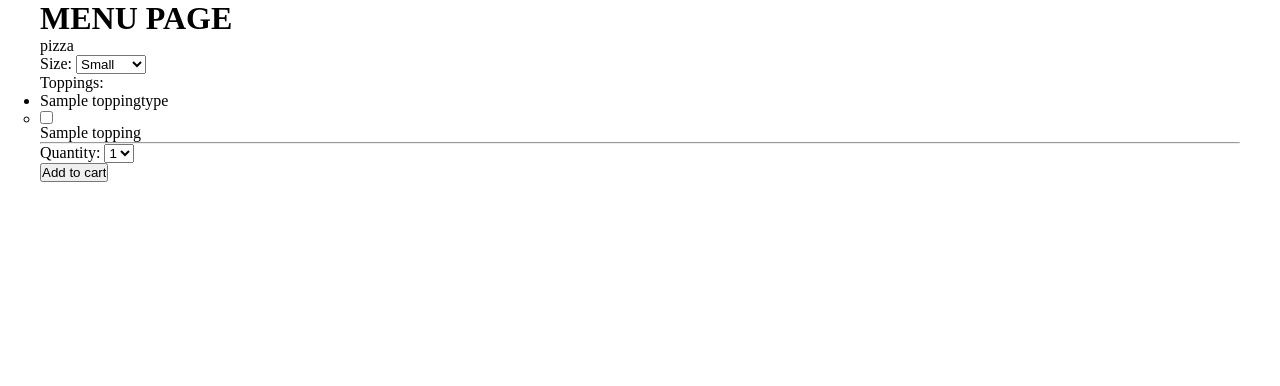
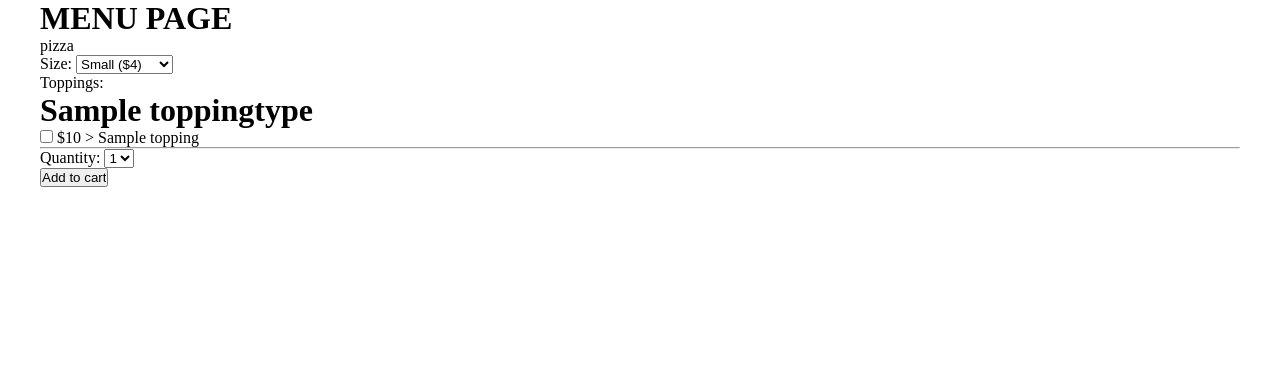
Before and after one commit to chromium7/django_pizza, a Django app: page /menu/ in a window 1280 px wide. Shown: the part 65-451 px from the top of the page. Run offline with Django 3.2, Linux system fonts and the light colour scheme; tables that the repository leaves empty hold one stand-in row (values such as "Sample post").

Commit message:
Update menu template

```diff
--- a/menu/forms.py
+++ b/menu/forms.py
@@ -3,27 +3,28 @@ from django import forms
 from .models import Pizza, Topping, ToppingType
 
 PIZZA_SIZE_CHOICES = [
-    ('s', 'Small'),
-    ('m', 'Medium'),
-    ('b', 'Big'),
+    ('s', 'Small ($4)'),
+    ('m', 'Medium ($8)'),
+    ('b', 'Big ($12)'),
 ]
 
 def get_choices():
     query = Topping.objects.all().order_by('type__name', 'name')
     choices = {}
     for q in query:
-        topping_type = q.type.name
-        name = q.name
-        id = q.id
+        topping_type = q.type.name.capitalize()
         if topping_type not in choices:
             choices[topping_type] = []
-        choices[topping_type].append((id, name))
+        choices[topping_type].append((q.id, f"${q.price} > {q.name.capitalize()}"))
     res = [(key, tuple(choices[key])) for key in choices]
     return tuple(res)
 
 class PizzaForm(forms.ModelForm):
     choices = get_choices()
-    toppings = forms.MultipleChoiceField(choices=choices, widget=forms.CheckboxSelectMultiple)
+    toppings = forms.MultipleChoiceField(
+        choices=choices,
+        widget=forms.CheckboxSelectMultiple(attrs={'class': 'topping-checkbox'}),
+    )
 
     class Meta:
         model = Pizza
--- a/menu/models.py
+++ b/menu/models.py
@@ -37,7 +37,7 @@ class Pizza(models.Model):
         else:
             size = 'Large'
         toppings = ", ".join([topping.name for topping in self.toppings.all()])
-        return f"{size} pizza with {toppings}"
+        return f"{toppings.capitalize()} ({size})"
 
     def total_price(self):
         toppings_price = sum([topping.price for topping in self.toppings.all()])
--- a/shop/static/css/base.css
+++ b/shop/static/css/base.css
@@ -262,6 +262,28 @@ footer {
   text-align: center;
 }
 
+.topping-checkbox {
+  list-style-type: none;
+}
+
+.topping-checkbox li {
+  font-size: 2rem;
+  font-weight: bold;
+}
+
+.topping-checkbox ul {
+  list-style-type: none;
+}
+
+.topping-checkbox ul li {
+  font-size: 1rem;
+  font-weight: normal;
+}
+
+.topping-checkbox ul li input[type="checkbox"] {
+  display: inline-block;
+}
+
 .container {
   margin: 65px auto 0;
   max-width: 1200px;
--- a/shop/static/css/base.scss
+++ b/shop/static/css/base.scss
@@ -24,7 +24,7 @@ input {
 
 @import "layout/header", "layout/footer";
 
-@import "page/home";
+@import "page/home", "page/menu";
 
 .container {
   margin: 65px auto 0;
--- /dev/null
+++ b/shop/static/css/page/_menu.scss
@@ -0,0 +1,21 @@
+.topping-checkbox {
+  list-style-type: none;
+
+  li {
+    font-size: 2rem;
+    font-weight: bold;
+  }
+
+  ul {
+    list-style-type: none;
+
+    li {
+      font-size: 1rem;
+      font-weight: normal;
+
+      input[type="checkbox"] {
+        display: inline-block;
+      }
+    }
+  }
+}
```
Also changed, not shown: 1 other file.
